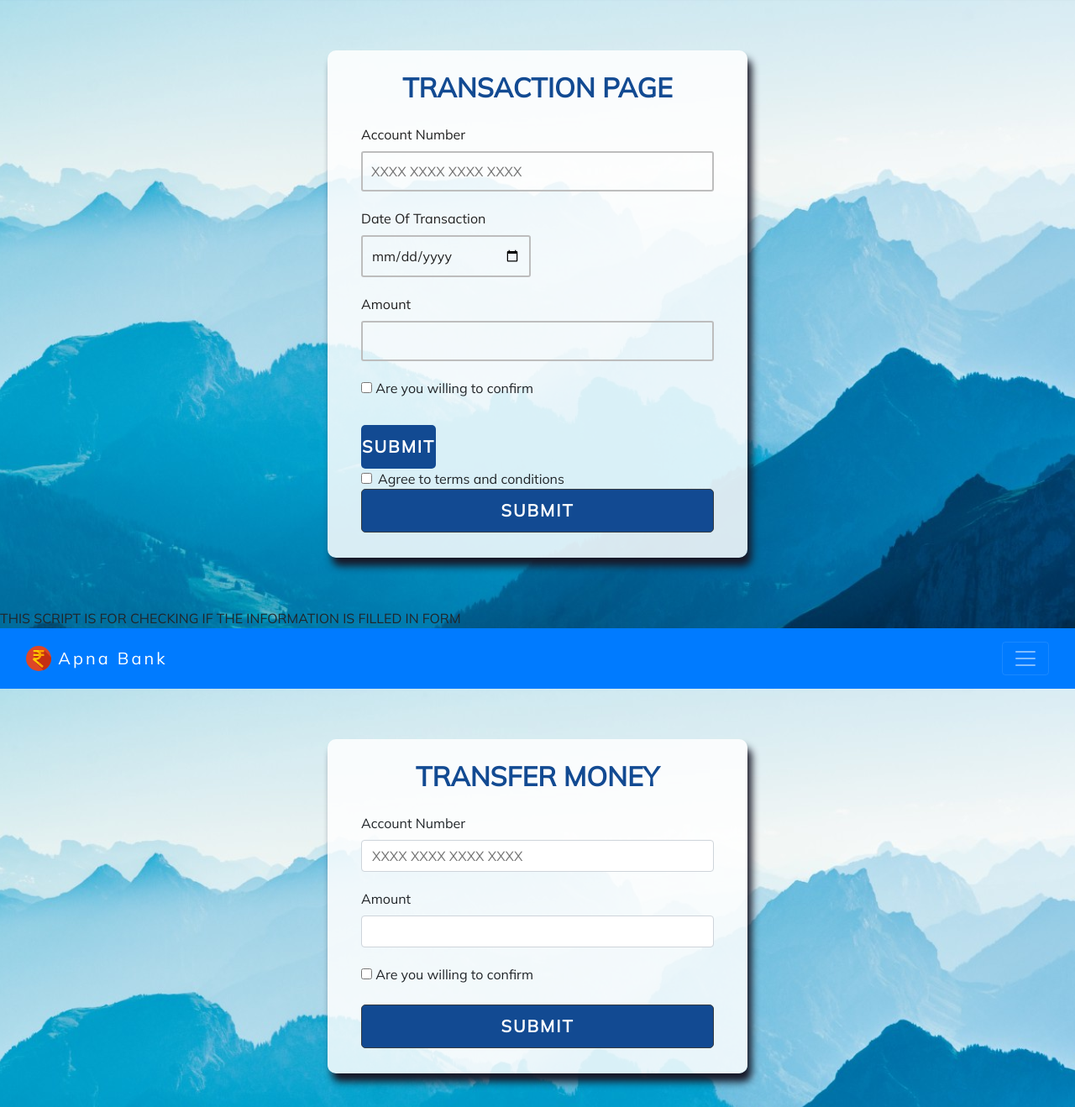
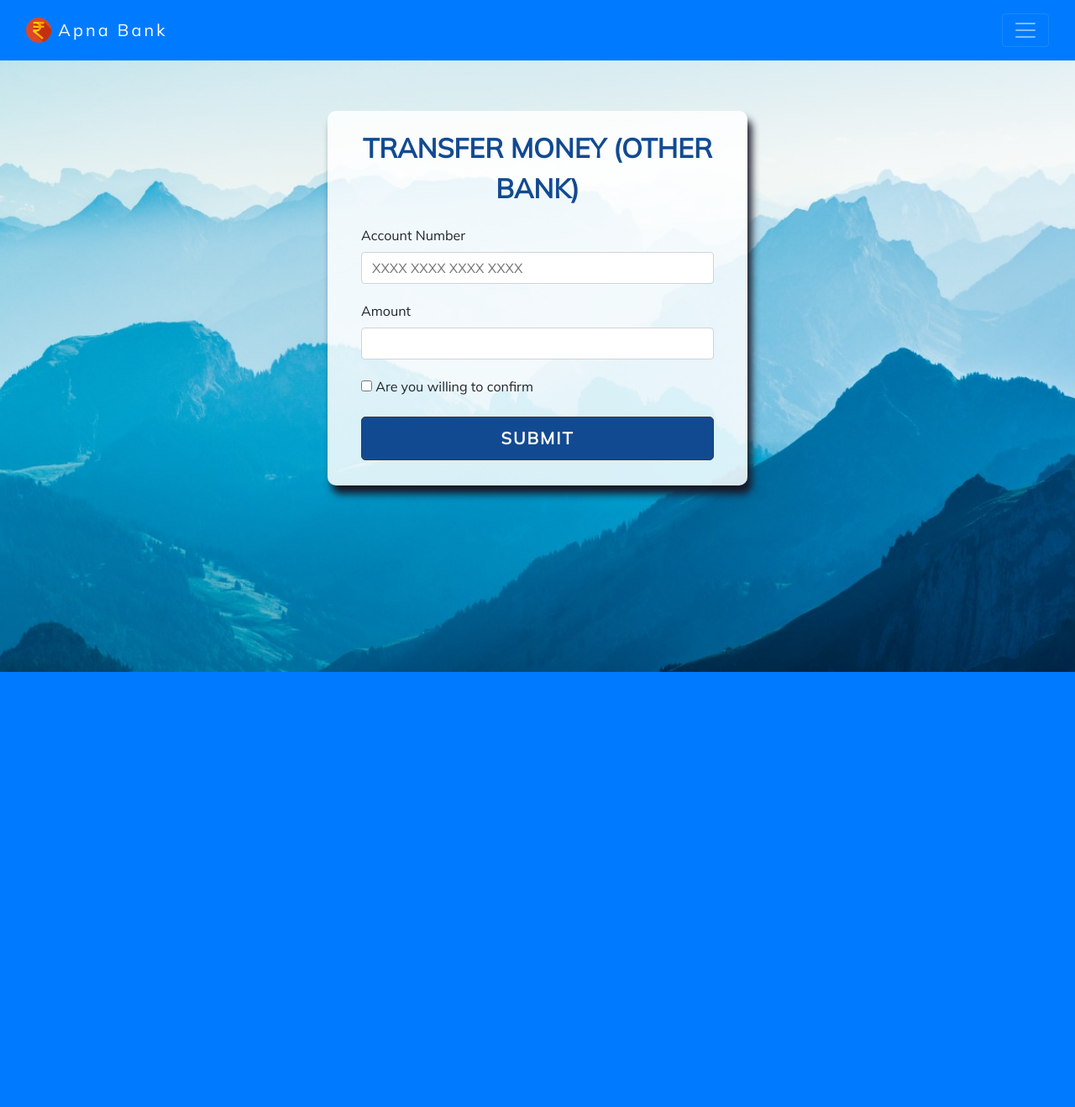
Before and after one commit to vaibhavs828/Banking_DBMS, a PHP site: page /tootherbank.php in a window 1280 px wide. Shown: the top 1318 px of the page at 84% size. After the commit the page ends 800 px from the top, so only its background shows below. Run offline with PHP 8.4, Linux system fonts and the light colour scheme; the visitor is signed in with stand-in values (Sample User, id 1).

Commit message:
bug fixes of udate account

```diff
--- a/transaction page/tootherbank.php
+++ b/transaction page/tootherbank.php
@@ -30,16 +30,6 @@
                         Enter where to in account number!!</div>';
         }
         else{
-	    	/*$query="SELECT count(*) from personal_info where ".$to_account."=account_number";
-			if($result=mysqli_query($link,$query))
-			{
-				$row=mysqli_fetch_array($result);
-				if($row[0]==0)
-				{
-                    $string='<div class="alert alert-danger" role="alert">
-                        Enter a valid account number!!</div>';
-				}*/
-
              $query="SELECT current_balance FROM balance WHERE ".$from_account."=account_number";
                      if($result=mysqli_query($link,$query))
                         {
@@ -51,23 +41,16 @@
                             }
                             else
                             {
-								$query="INSERT INTO txn_within_bank(from_account, to_account,date_of_txn,amount) values('$from_account','$to_account','$date','$amount')";
+                                $query="INSERT INTO txn_other_bank(from_account, to_account,date_of_txn,amount) values('$from_account','$to_account','$date','$amount')";
                                 if(mysqli_query($link,$query))
                                 {
                                      $query="SELECT current_balance FROM balance WHERE ".$from_account."=account_number";
                                      $result=mysqli_query($link,$query);
                                      $row=mysqli_fetch_array($result);
                                      $sender=$row[0];
-                                     /*$query="SELECT current_balance FROM balance WHERE ".$to_account."=account_number";
-                                     $result=mysqli_query($link,$query);
-                                     $row=mysqli_fetch_array($result);
-                                     $receiver=$row[0];*/
                                      $sender=$sender-$amount;
-                                     //$receiver=$receiver+$amount;
                                      $query="UPDATE balance set current_balance='$sender' WHERE ".$from_account."=account_number";
                                      mysqli_query($link,$query);
-                                     /*$query="UPDATE balance set current_balance='$receiver' WHERE ".$to_account."=account_number";
-                                     mysqli_query($link,$query);*/
                                      $string='<div class="alert alert-success" role="alert">
                         Transaction successfull</div>';
 
@@ -75,13 +58,8 @@
 
                             }
                         }
-
-
-
         }
     }
-
-
 
 
 
@@ -117,6 +95,7 @@
 </head>
 
 <body>
+    <!--
 <div class="wrapper">
   <div class="container">
     <div class="title">Transaction Page</div>
@@ -188,7 +167,7 @@
                 });
             }, false);
         })();
-    </script>
+    </script>-->
 
     <nav class="navbar navbar-dark bg-primary p-3 ">
         <div class="container-fluid">
@@ -241,7 +220,7 @@
     <div class="wrapper">
         <div class="container">
             <form name="form1" class="needs-validation" novalidate onsubmit="requiredacn()" method="post">
-                <div class="title">Transfer Money</div>
+                <div class="title">Transfer Money (other bank)</div>
                 <div class="input-form">
                     <div class="section-1">
                         <div class="items">
```
Lines whose indentation alone changed are shown as unchanged.
